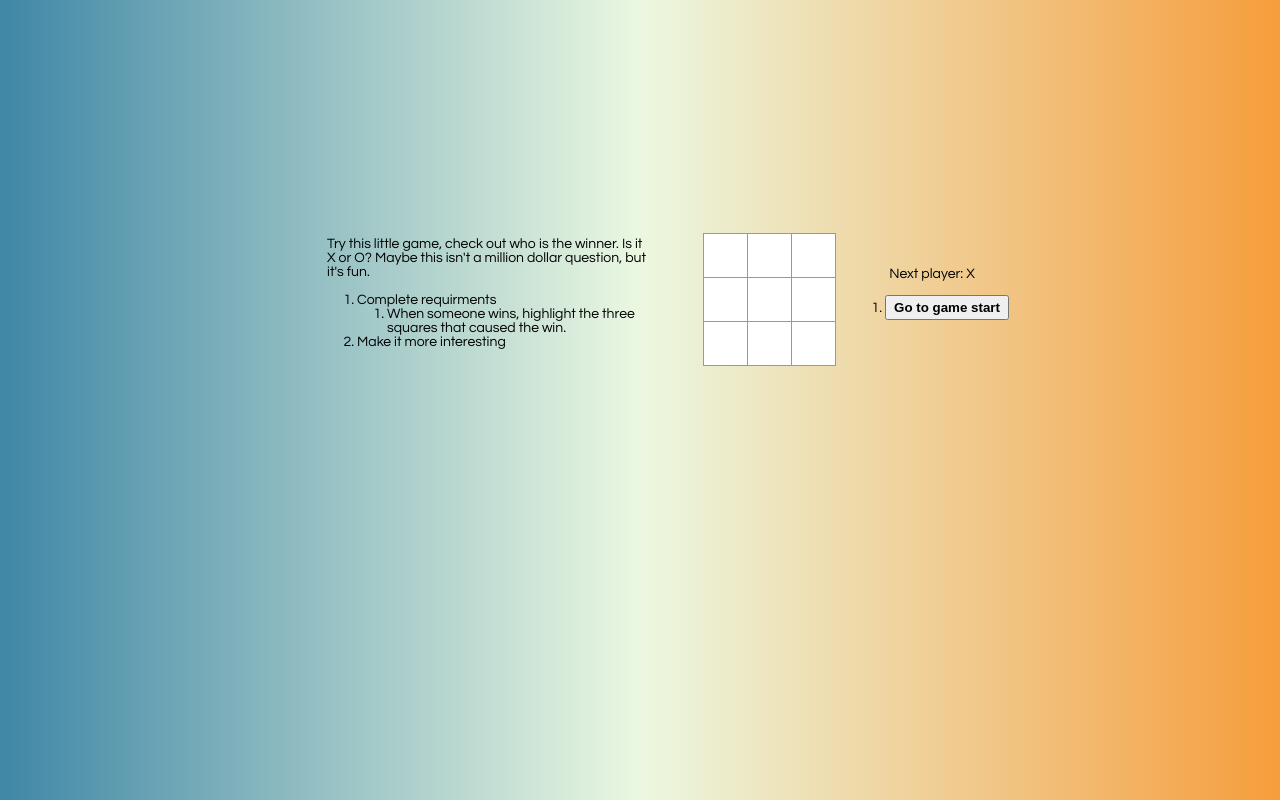
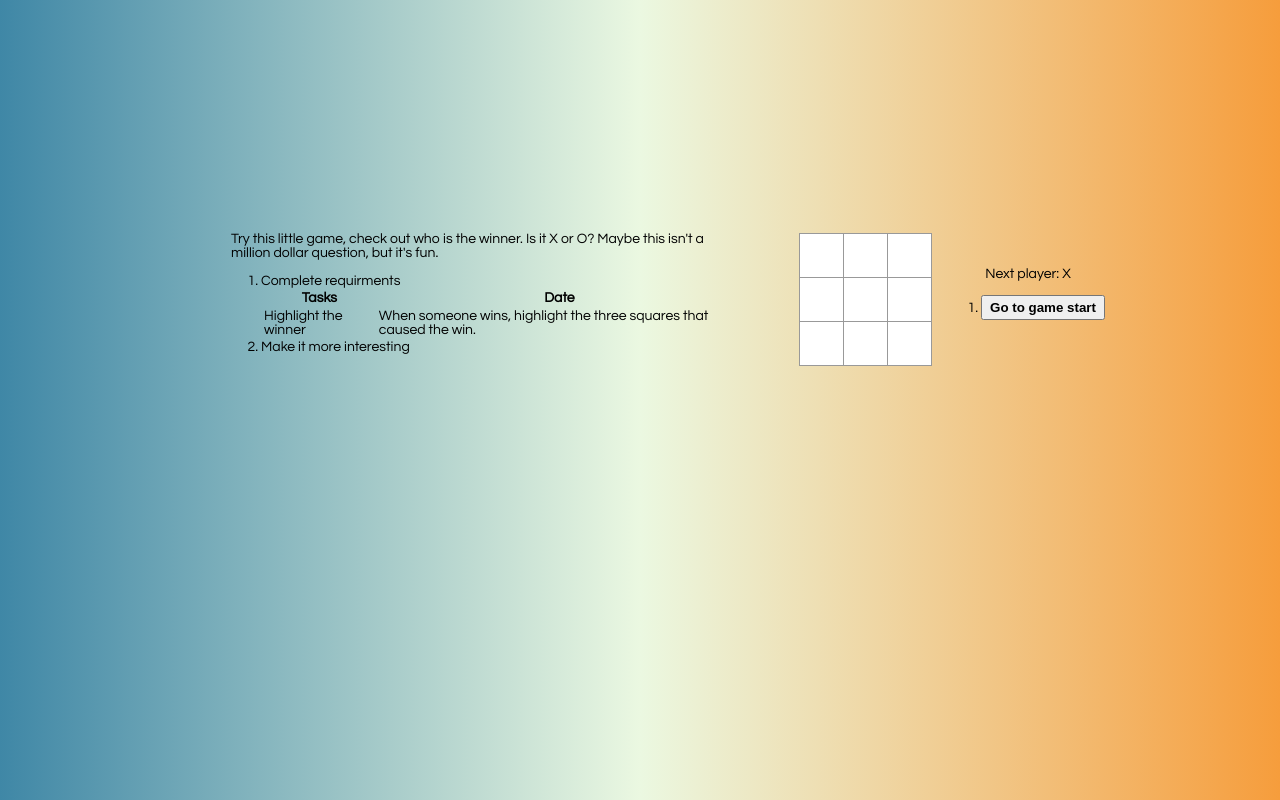
Before and after one commit to luml/tie-tac-toe, a React app: page / in a window 1280 px wide. Built offline with nearby package versions, Linux system fonts and the light colour scheme.

Commit message:
feat(apply table for Intro part)

```diff
--- a/src/index.css
+++ b/src/index.css
@@ -49,7 +49,7 @@ ol, ul {
 }
 .intro-content {
     display: flex;
-    max-width: 25vw;
+    max-width: 40vw;
     margin: 4em;
     justify-content: center;
     align-items: center;
--- a/src/intro.js
+++ b/src/intro.js
@@ -9,9 +9,20 @@ const Intro = () => {
         Maybe this isn't a million dollar question, but it's fun.
         <ol>
           <li>Complete requirments</li>
-            <ol>
-              <li>When someone wins, highlight the three squares that caused the win.</li>
-            </ol>
+          <table>
+            <thead>
+              <tr>
+                <th>Tasks</th>
+                <th>Date</th>
+              </tr>
+            </thead>
+            <tbody>
+              <tr>
+                <td>Highlight the winner</td>
+                <td>When someone wins, highlight the three squares that caused the win.</td>
+              </tr>
+            </tbody>
+          </table>
           <li>Make it more interesting</li>
         </ol>
       </div>
```
